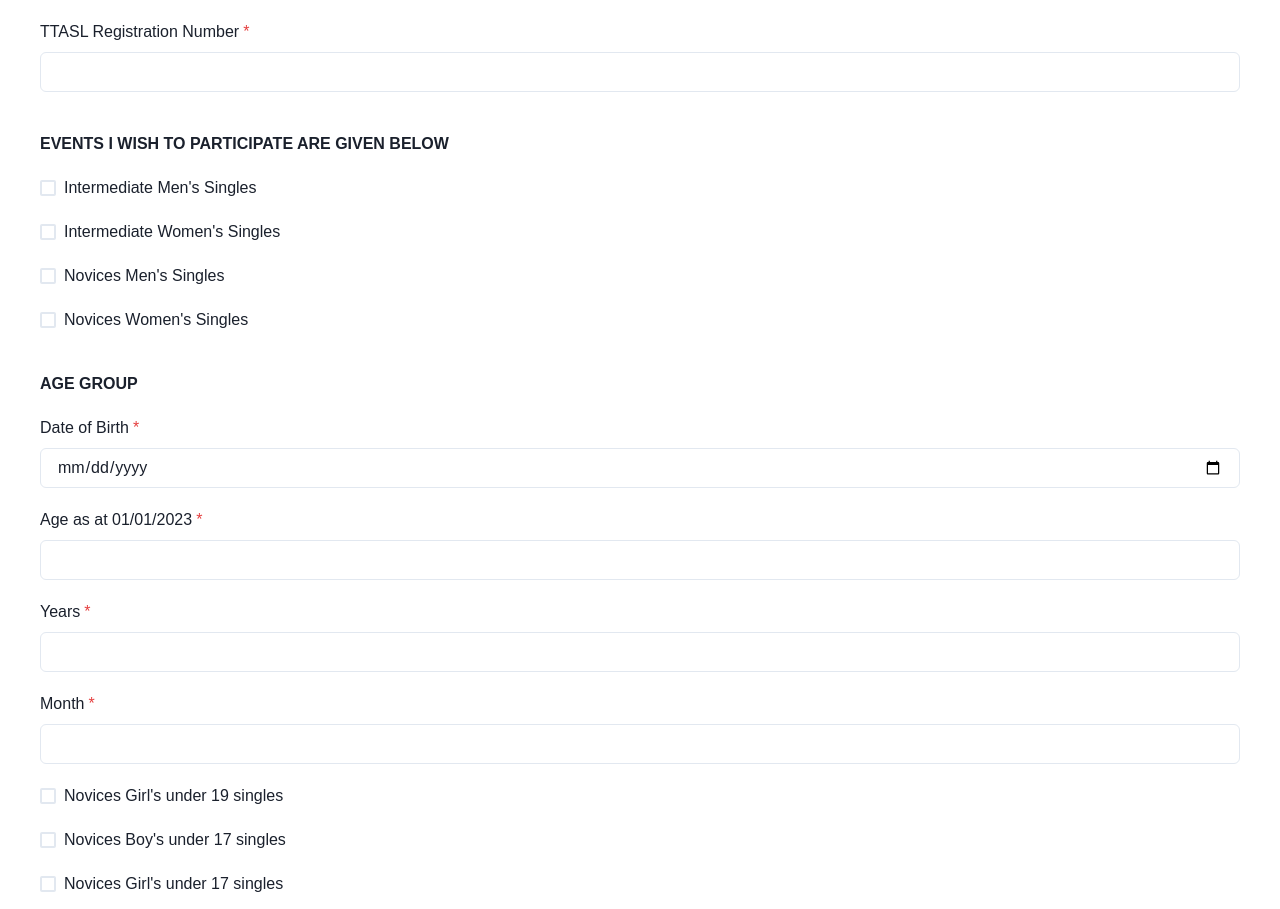
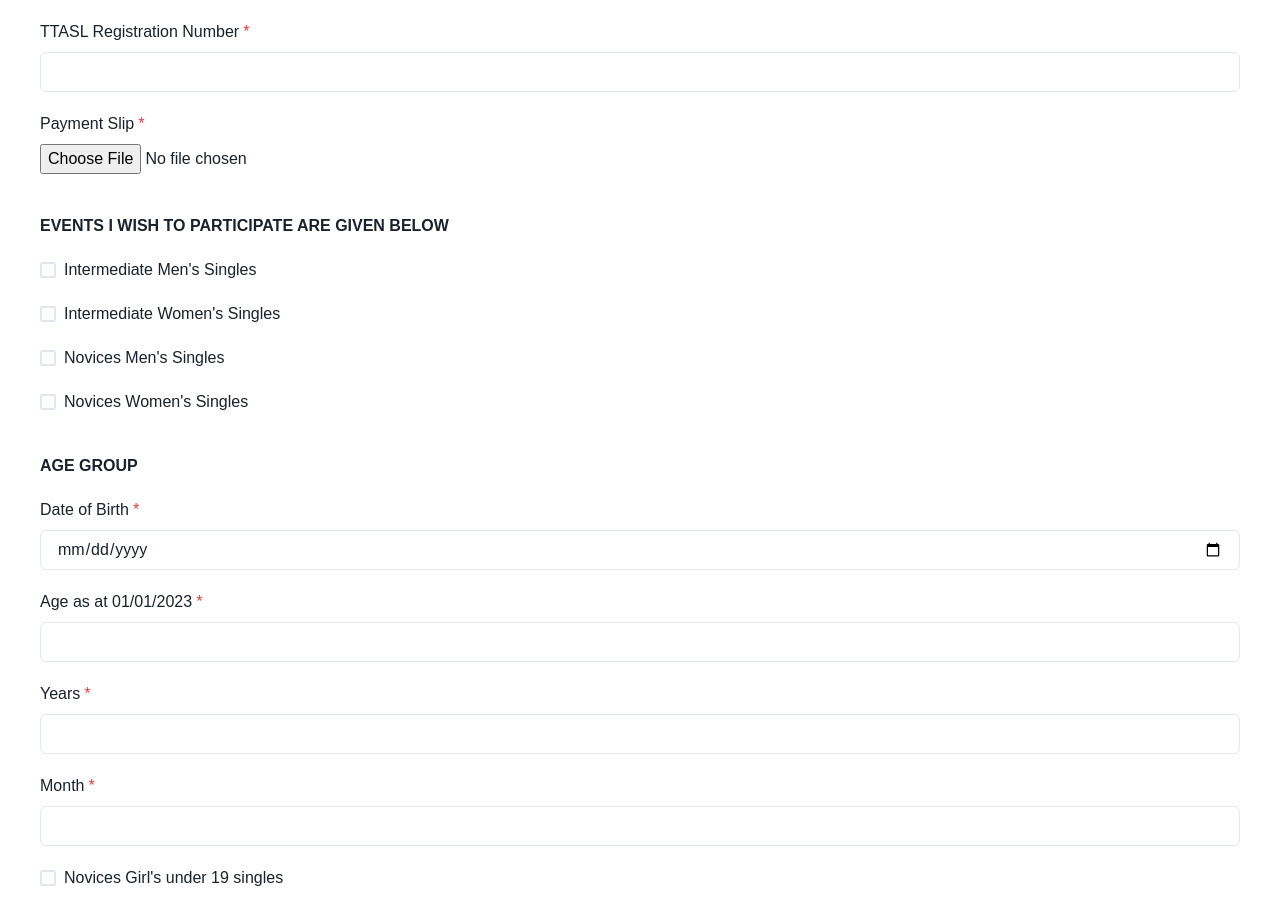
Before and after one commit to Mora-TT/web, a React (Create React App) app: page /form in a window 1280 px wide. Shown: the part 852-1761 px from the top of the page. Built offline with nearby package versions, Linux system fonts and the light colour scheme.

Commit message:
Add payment slip input to the form

```diff
--- a/src/views/form.js
+++ b/src/views/form.js
@@ -38,6 +38,13 @@ function Forms() {
   //   console.log('tournamentName', event.target.tournamentName.value)
   //   localStorage.setItem('name', event.target.name.value);
   // }
+  // const fileUploadInput = document.querySelector('.file-upload-input');
+  // fileUploadInput.addEventListener('change', (event) => {
+  //   const file = event.target.files[0];
+  //   console.log(file);
+  //   // You can perform any operation on the uploaded file here
+  // });
+
   return (
     <div>
 
@@ -99,6 +106,11 @@ function Forms() {
         <FormControl isRequired paddingBottom={5}>
           <FormLabel>TTASL Registration Number</FormLabel>
           <Input type="text" id="ttasl-reg-no" name="ttasl-reg-no" />
+        </FormControl>
+
+        <FormControl isRequired paddingBottom={5} >
+          <FormLabel>Payment Slip</FormLabel>
+          <input id="file-upload" type="file" name="file-upload-input" />
         </FormControl>
 
         <Heading as='h4' size='1xl' paddingBottom={5} paddingTop={5} noOfLines={1} >
```
